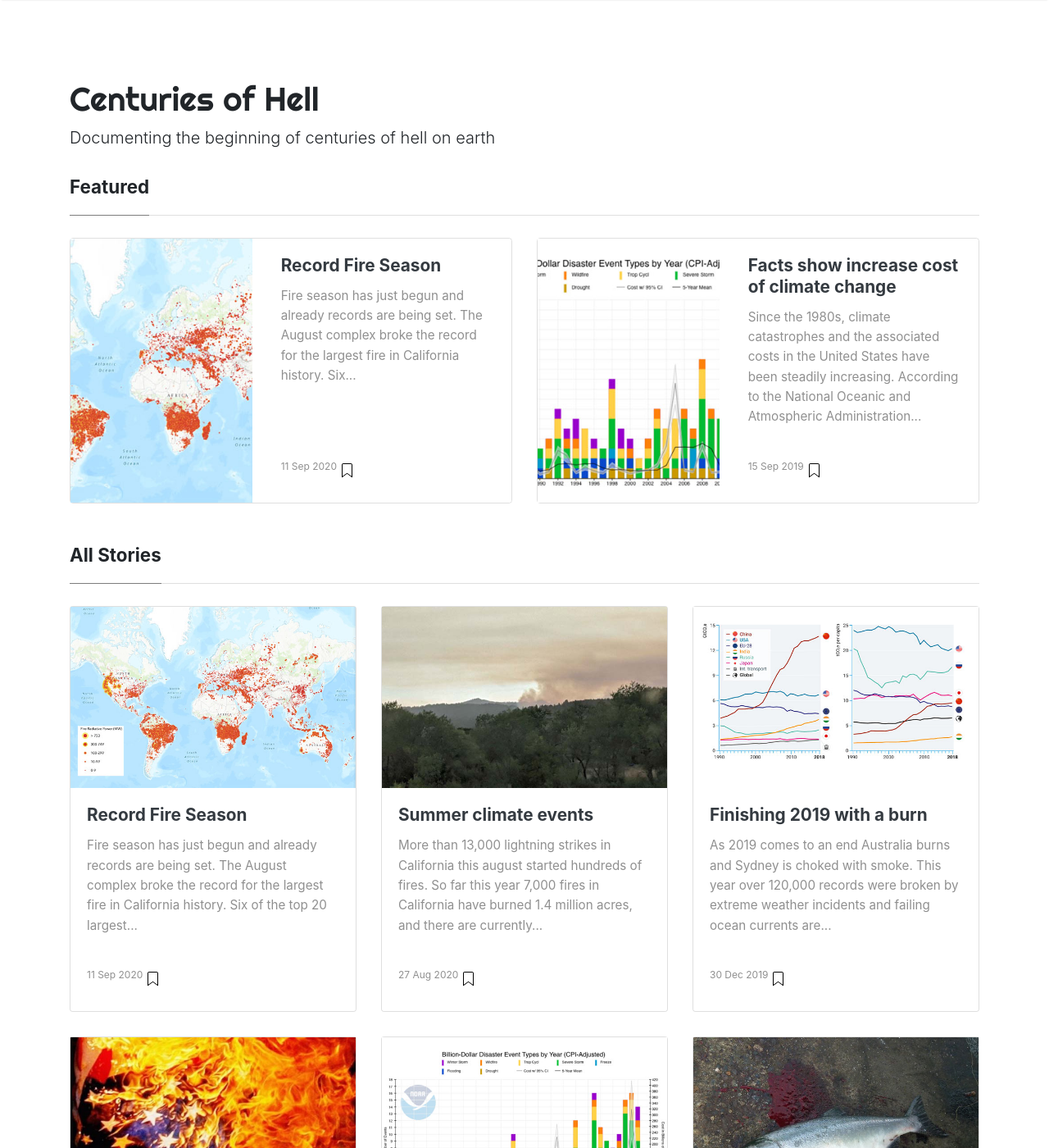
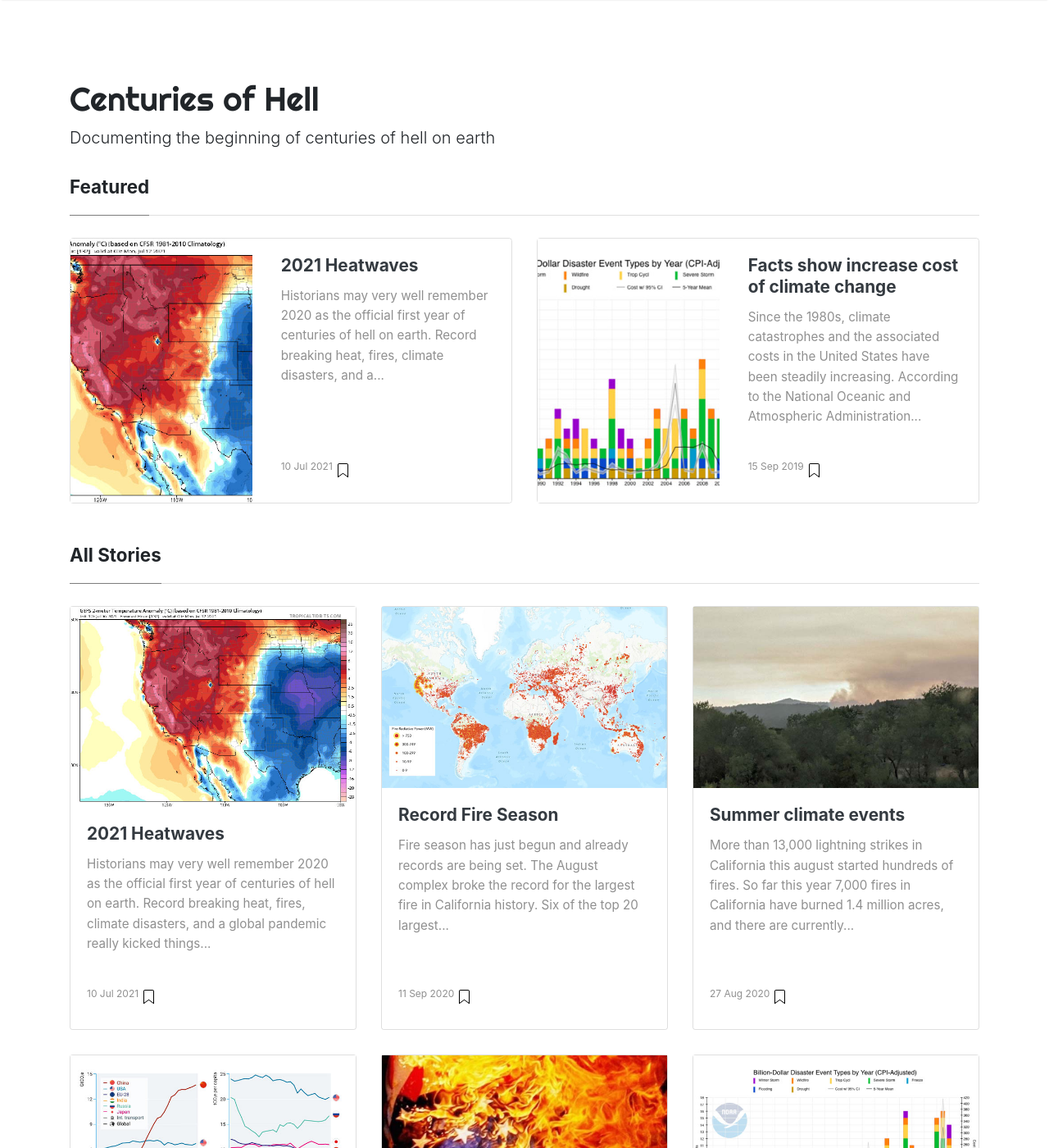
Before and after one commit to mer10z/centuriesofhell, a Jekyll site: the page built from index.html, in a window 1280 px wide and 1400 px high. Shown: the whole window at 82% size. Built offline with Jekyll 4.4.1, drawn with Linux system fonts in a browser that asks for light colours; nearby versions of some CDN libraries; the list of posts is cut into pages by our own code; some of the changed text lies outside the part shown.

Commit message:
2021 heatwave

```diff
--- /dev/null
+++ b/_posts/2021-07-10-summer-2021.md
@@ -0,0 +1,14 @@
+---
+layout: post
+title:  "2021 Heatwaves"
+categories: [ "weather" ]
+tags: [ climatechange, globalwarming ]
+image: assets/images/2021-heatwave.jpg
+description: "Summer heatwaves and fires."
+featured: true
+comments: true
+---
+
+Historians may very well remember 2020 as the official first year of centuries of hell on earth. Record breaking heat, fires, climate disasters, and a global pandemic really kicked things off with a good preview of the miserable conditions we'll face in the years to come. Now 2021 is following up with a scorcher of a summer, with three massive [record breaking](https://www.washingtonpost.com/weather/2021/06/27/heat-records-pacific-northwest/) heatwaves in the west coast of North America and torrential rains on the east coast and Europe. While [New York City was underwater](https://www.nytimes.com/2021/07/08/nyregion/flooding-subways-nyc.html), Portland Oregon broke it's previous record of 107 in 1981 with a temperature of 116 degrees. Seattle hit 108 and Vancouver got 115, both also record breaking highs. So much for moving to the Pacific Northwest to beat the heat.
+
+And with summer and heat we can't forget the fires. From January 1 through July 4 this year, California had 3,856 fires. That's almost 600 more fires during the first half of the year than last year, and there are already [predictions](https://nymag.com/intelligencer/2021/06/why-2021-could-be-californias-worst-fire-season-ever.html) that the record heat and continued drought will make 2021 even worse than last year. Hopefully we'll survive 2021 but this is only the beginning. From here it will only get worse, so prepare yourself and your family for the next few centuries of hell.
```
Also changed, not shown: _posts/2020-09-11-fires.md (+1 -1 lines), assets/images/2021-heatwave.jpg (added).
